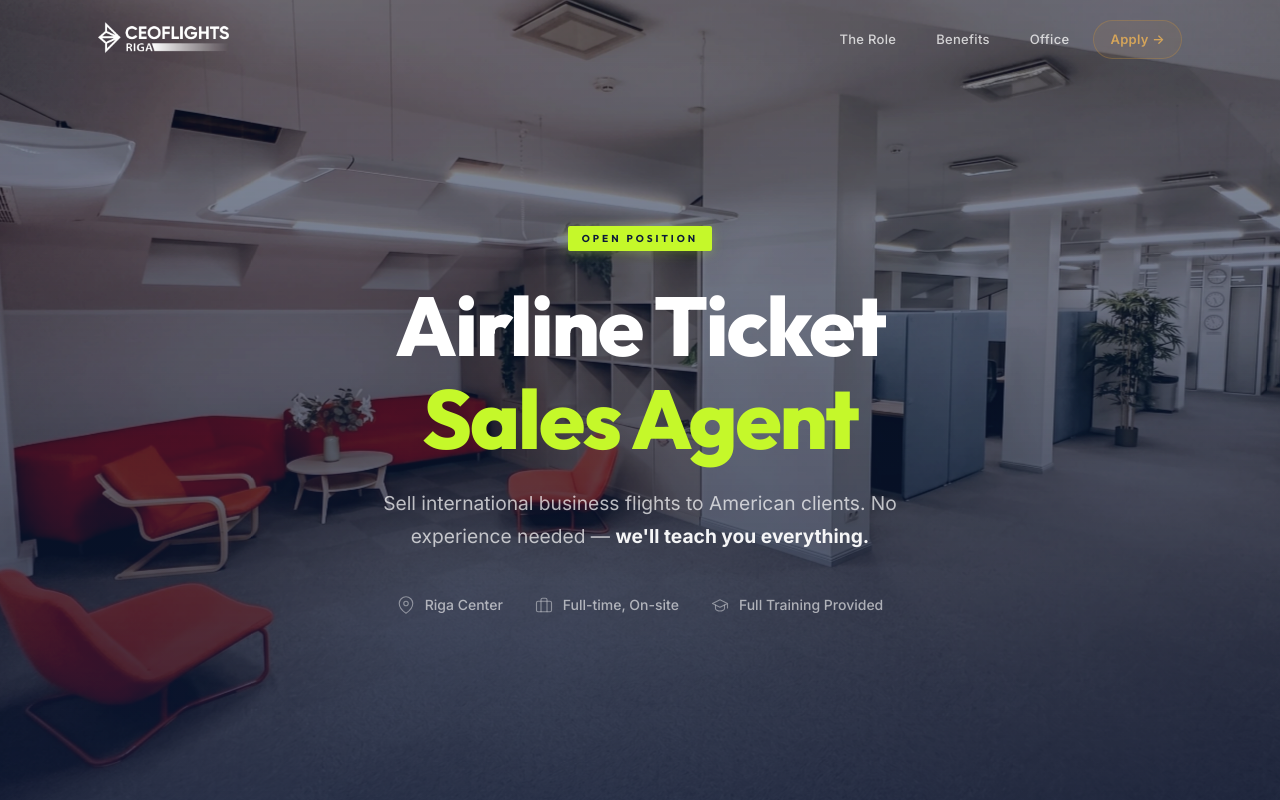
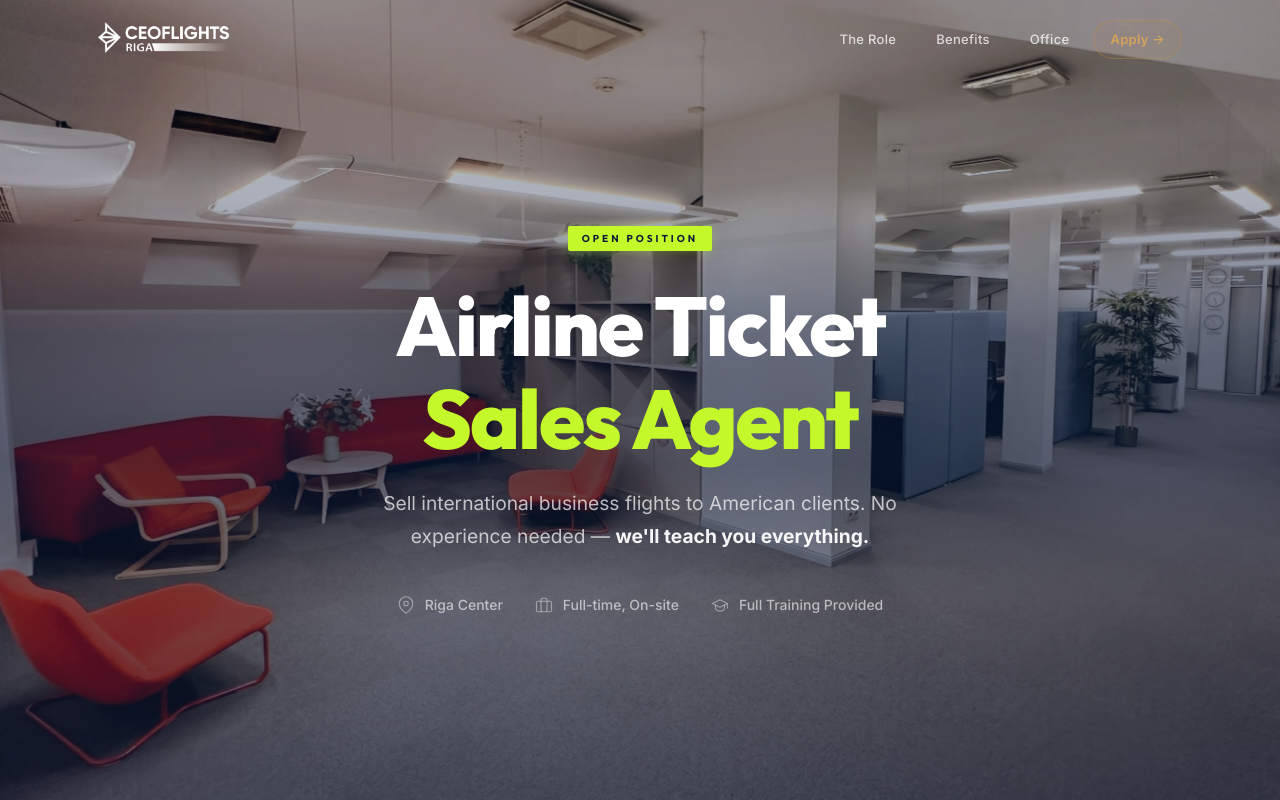
Before and after one commit to asmukais-cmyk/ceoflightsriga, a website: page public/index.html in a window 1280 px wide. Shown: the top 800 px of the page. Drawn offline with Linux system fonts and the light colour scheme.

Commit message:
Hero: lighter overlay with darker mid-band for text, brighter image for welcoming vibe

```diff
--- a/public/style.css
+++ b/public/style.css
@@ -76,8 +76,8 @@ img{display:block;max-width:100%;height:auto}
 /* --- Hero (full-bleed photo background) --- */
 .hero{position:relative;min-height:100vh;display:flex;align-items:center;justify-content:center;overflow:hidden;background:var(--navy)}
 .hero-bg{position:absolute;inset:0;z-index:0}
-.hero-bg img{width:100%;height:100%;object-fit:cover;object-position:center 40%;opacity:.7;filter:brightness(1) contrast(1.05)}
-.hero-overlay{position:absolute;inset:0;z-index:1;background:linear-gradient(180deg,rgba(12,26,58,.25) 0%,rgba(12,26,58,.4) 40%,rgba(12,26,58,.7) 100%)}
+.hero-bg img{width:100%;height:100%;object-fit:cover;object-position:center 40%;opacity:.8;filter:brightness(1.05) contrast(1.05)}
+.hero-overlay{position:absolute;inset:0;z-index:1;background:linear-gradient(180deg,rgba(12,26,58,.12) 0%,rgba(12,26,58,.18) 25%,rgba(12,26,58,.52) 42%,rgba(12,26,58,.58) 58%,rgba(12,26,58,.42) 75%,rgba(12,26,58,.55) 100%)}
 .hero-content{position:relative;z-index:2;text-align:center;max-width:820px;padding:140px 28px 100px}
 
 /* Position Stamp Badge */
```
